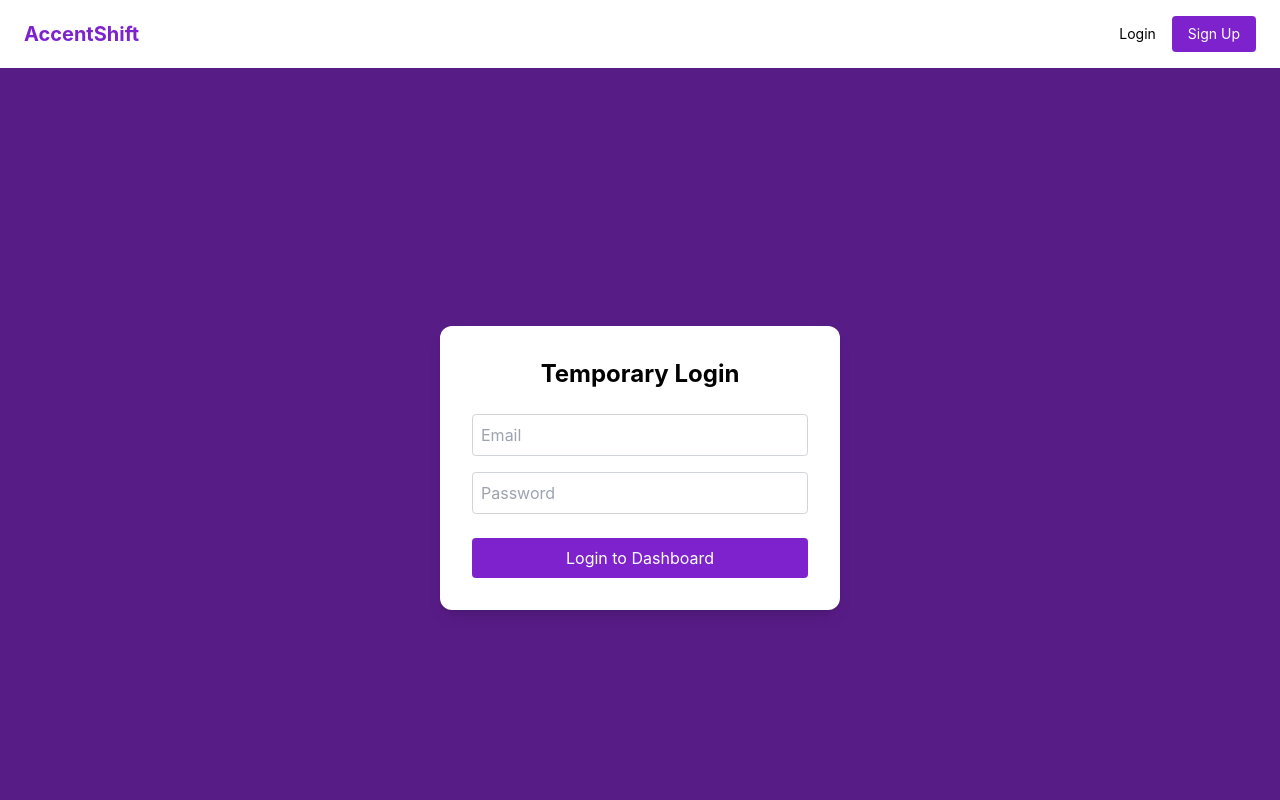
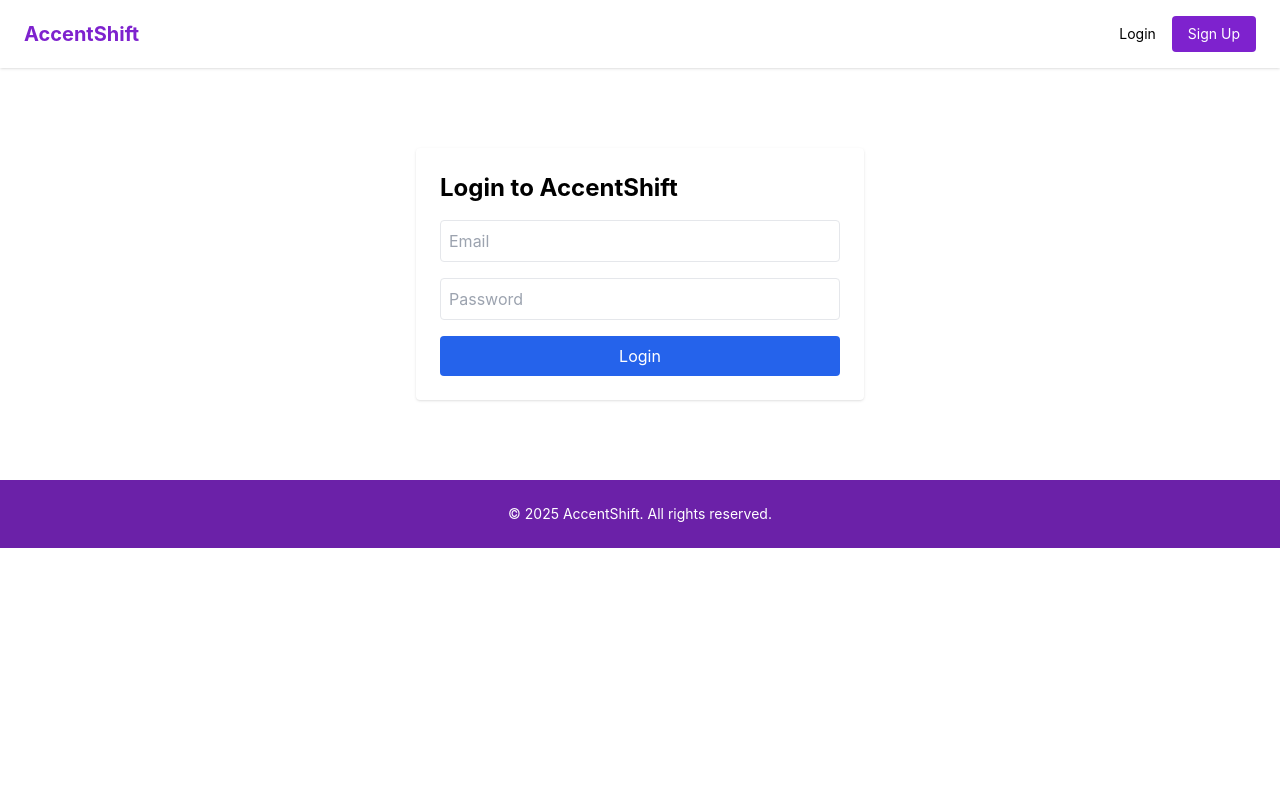
Before and after one commit to theigniteai/accent-frontend-dashboard, a React (Vite) app: page /login in a window 1280 px wide. Shown: the top 800 px of the page. Built offline with nearby package versions, Linux system fonts and the light colour scheme.

Commit message:
Update Login.jsx

```diff
--- a/src/pages/Login.jsx
+++ b/src/pages/Login.jsx
@@ -1,64 +1,62 @@
-import React, { useState } from "react";
+import React, { useState, useContext } from "react";
 import axios from "axios";
+import { AuthContext } from "../context/AuthContext";
 
 const Login = () => {
+  const { setToken } = useContext(AuthContext);
   const [email, setEmail] = useState("");
   const [password, setPassword] = useState("");
-  const [loading, setLoading] = useState(false);
+  const [message, setMessage] = useState("");
 
   const handleLogin = async (e) => {
     e.preventDefault();
-    setLoading(true);
 
     try {
-      // Optional fake request to prevent crash
-      await axios.post(`${import.meta.env.VITE_API_BASE_URL}/api/auth/login`, {
+      const res = await axios.post(`${import.meta.env.VITE_API_BASE_URL}/api/auth/login`, {
         email,
         password,
       });
 
-      // Direct access to dashboard
-      localStorage.setItem("accentshift_token", "test-token");
-      window.location.href = "/dashboard";
+      if (res.data.token) {
+        localStorage.setItem("accentshift_token", res.data.token);
+        setToken(res.data.token);
+        window.location.href = "/dashboard";
+      } else {
+        setMessage("❌ Invalid credentials");
+      }
     } catch (err) {
-      alert("Temporary error ignored. Redirecting to dashboard...");
-      localStorage.setItem("accentshift_token", "test-token");
-      window.location.href = "/dashboard";
+      setMessage("❌ Login failed");
+      console.error(err);
     }
-
-    setLoading(false);
   };
 
   return (
-    <div className="min-h-screen flex items-center justify-center bg-purple-900 text-white">
-      <form onSubmit={handleLogin} className="bg-white text-black rounded-xl shadow-lg p-8 w-[400px]">
-        <h2 className="text-2xl font-bold mb-6 text-center">Temporary Login</h2>
-
+    <div className="max-w-md mx-auto mt-20 p-6 bg-white rounded shadow">
+      <h2 className="text-2xl font-bold mb-4">Login to AccentShift</h2>
+      <form onSubmit={handleLogin} className="space-y-4">
         <input
           type="email"
           placeholder="Email"
-          className="w-full p-2 mb-4 border border-gray-300 rounded"
+          className="w-full p-2 border rounded"
           value={email}
           onChange={(e) => setEmail(e.target.value)}
           required
         />
-
         <input
           type="password"
           placeholder="Password"
-          className="w-full p-2 mb-6 border border-gray-300 rounded"
+          className="w-full p-2 border rounded"
           value={password}
           onChange={(e) => setPassword(e.target.value)}
           required
         />
-
         <button
           type="submit"
-          disabled={loading}
-          className="w-full bg-purple-700 text-white py-2 rounded hover:bg-purple-800"
+          className="w-full bg-blue-600 text-white py-2 rounded hover:bg-blue-700"
         >
-          {loading ? "Logging in..." : "Login to Dashboard"}
+          Login
         </button>
+        {message && <p className="text-red-500 text-sm text-center">{message}</p>}
       </form>
     </div>
   );
```
